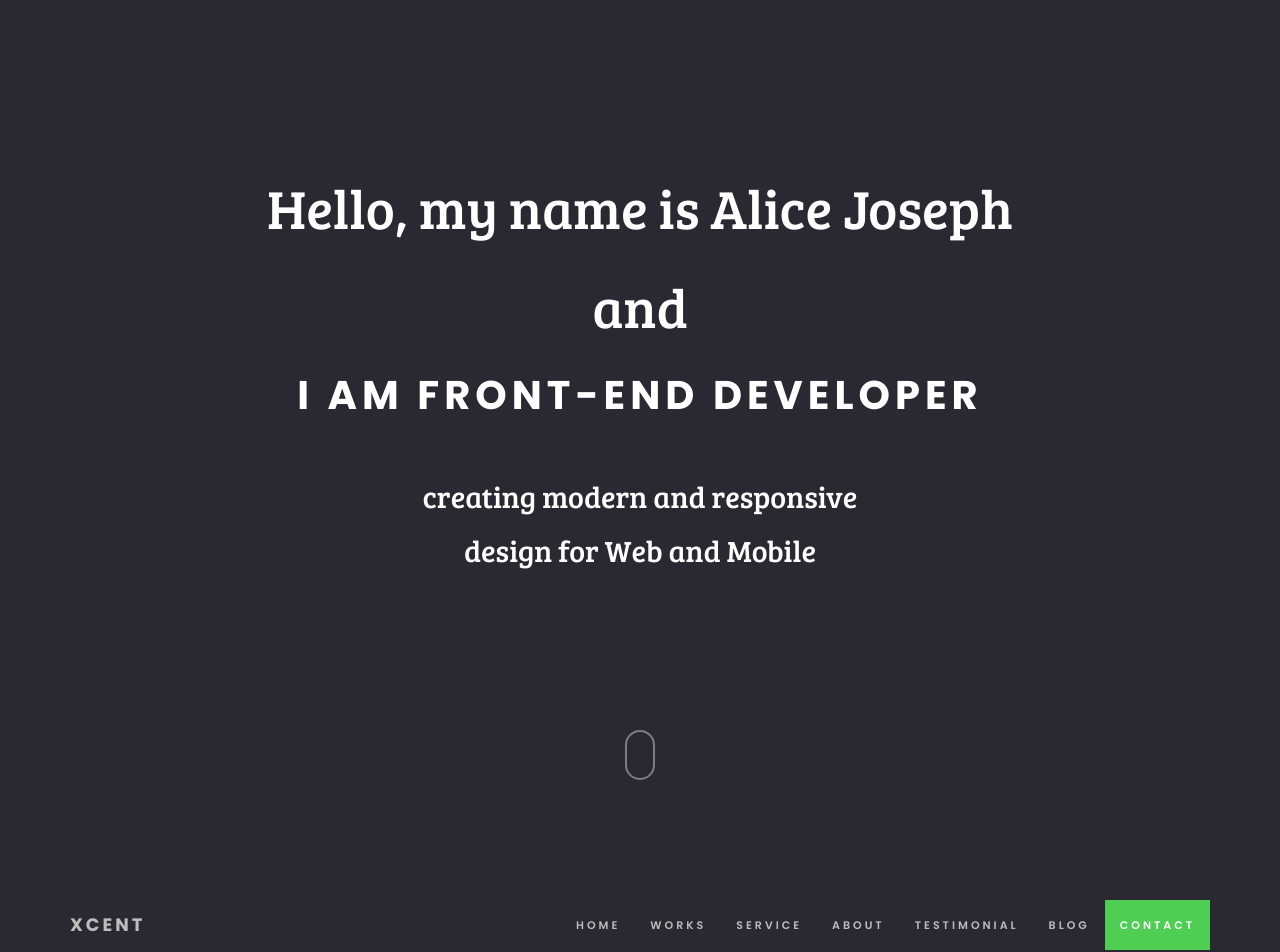
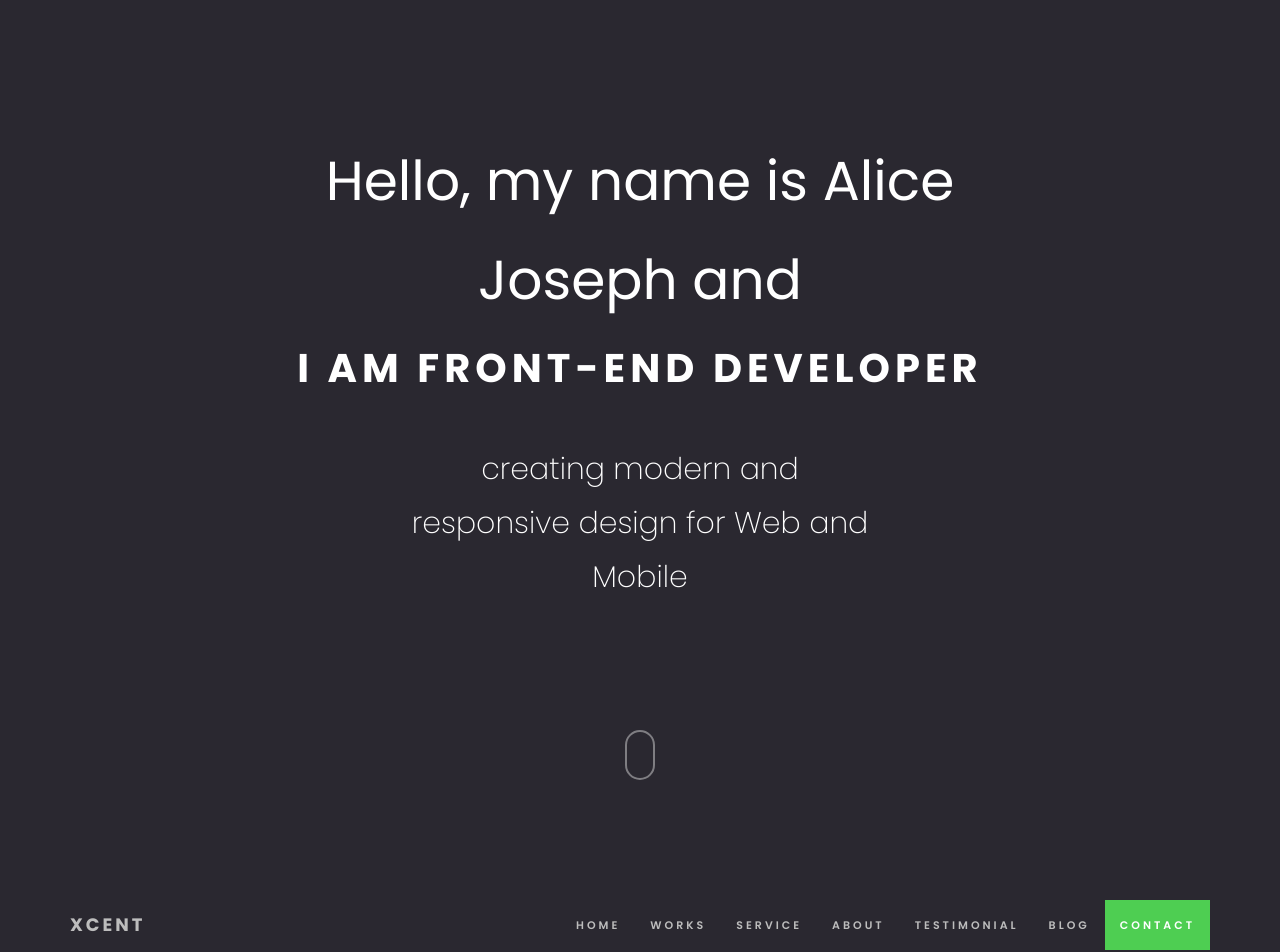
Before and after one commit to RahKapoor/Portfolio, a Jekyll site: the page built from index-video.html, in a window 1280 px wide. Shown: the top 952 px of the page. Built offline with Jekyll 4.4.1, drawn with Linux system fonts in a browser that asks for light colours.

Commit message:
Update style.css

```diff
--- a/assets/css/style.css
+++ b/assets/css/style.css
@@ -40,7 +40,6 @@
 
 @import url(https://fonts.googleapis.com/css?family=Poppins:200,300,400,500,600,700,800,900);
 @import url(https://fonts.googleapis.com/css?family=Dosis:200,300,400,500,600,700,800,900);
-@import url(https://fonts.googleapis.com/css?family=Bree+Serif&display=swap);
 
 body {
 	font: 400 14px/1.8 'poppins', sans-serif;
@@ -614,11 +613,11 @@ textarea.form-control {
     width: 60%;
     margin: 0 auto;
 	margin-top: 50px;
-	font-family: 'Bree Serif', serif;
+	font-family: 'poppins', sans-serif;
 }
 
 .hello {
-	font-family: 'Bree Serif', serif;
+	font-family: 'poppins', sans-serif;
 	font-size: 55px;
 	margin: 15px 0;
 	letter-spacing: normal;
@@ -1787,7 +1786,7 @@ figure {
 
 	.hello {
     font-weight: 700;
-    font-family: 'Bree Serif', serif;
+    font-family: 'poppins', sans-serif;
     font-size: 35px;
 	margin: 15px 0;
 	}
@@ -1800,7 +1799,7 @@ figure {
 		width: 100%;
 		margin: 0 auto;
 		margin-top: 50px;
-		font-family: 'Bree Serif', serif;
+		font-family: 'poppins', sans-serif;
 	}
 
 	.scroll-email {
```
